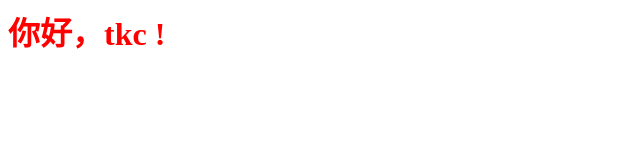
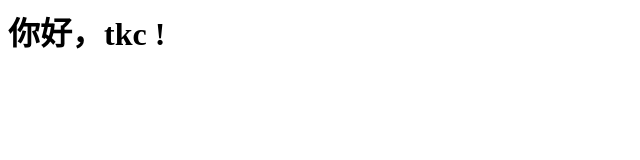
Before and after one commit to tiankechuan/tiankechuan.github.io, a plain HTML site: page index.html in a window 1280 px wide. Shown: the whole page, without its empty margins (0-640 px from the left). Drawn offline with Linux system fonts and the light colour scheme.

Commit message:
Update index.html

```diff
--- a/index.html
+++ b/index.html
@@ -1 +1 @@
-<h1 style='color:red'>你好，tkc !</h1>
+<h1 class="mytest">你好，tkc !</h1>
```
